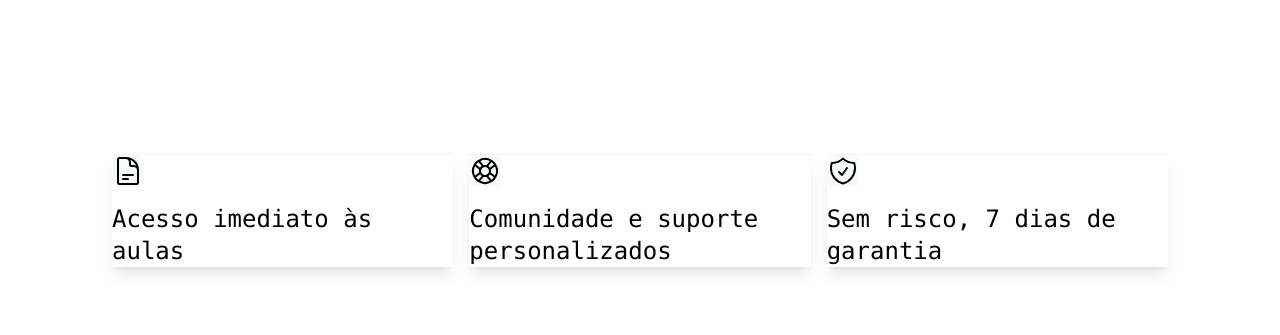
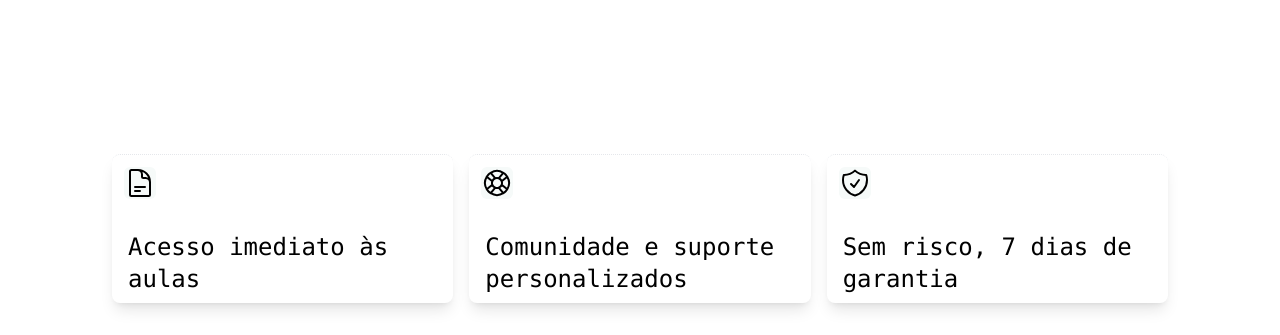
Before and after one commit to carlogia7/Projeto_tailwind_css, a website: page src/index.html in a window 1280 px wide. Shown: the part 1062-1397 px from the top of the page. Before the commit the page ends 1361 px from the top, so only its background shows below. Drawn offline with Linux system fonts and the light colour scheme; a web font is replaced by a local one.

Commit message:
pequenas alterações

```diff
--- a/src/index.html
+++ b/src/index.html
@@ -61,24 +61,27 @@
             </div>
         </div>
         <div class="grid grid-cols-3 gap-4 px-28 py-8">
-            <div class="border-t-[1px] border-dotted shadow-lg">
-                <svg xmlns="http://www.w3.org/2000/svg" fill="none" viewBox="0 0 24 24" stroke-width="1.5" stroke="currentColor" class="w-8 h-8 mb-4 bg-[#F6FAF9] rounded-md">
+            <div class="border-t-[1px] border-dotted shadow-lg rounded-lg">
+                <svg xmlns="http://www.w3.org/2000/svg" fill="none" viewBox="0 0 24 24" stroke-width="1.5" stroke="currentColor" class="w-8 h-8 m-3 bg-[#F6FAF9] rounded-md mb-8">
                     <path stroke-linecap="round" stroke-linejoin="round" d="M19.5 14.25v-2.625a3.375 3.375 0 0 0-3.375-3.375h-1.5A1.125 1.125 0 0 1 13.5 7.125v-1.5a3.375 3.375 0 0 0-3.375-3.375H8.25m0 12.75h7.5m-7.5 3H12M10.5 2.25H5.625c-.621 0-1.125.504-1.125 1.125v17.25c0 .621.504 1.125 1.125 1.125h12.75c.621 0 1.125-.504 1.125-1.125V11.25a9 9 0 0 0-9-9Z" />
                 </svg>
-                <h2 class="text-2xl font-mono">Acesso imediato às aulas</h2>
+                <h2 class="text-2xl font-mono ml-4 mb-2">Acesso imediato às aulas</h2>
             </div>
-            <div class="border-t-[1px] border-dotted shadow-lg">
-                <svg xmlns="http://www.w3.org/2000/svg" fill="none" viewBox="0 0 24 24" stroke-width="1.5" stroke="currentColor" class="w-8 h-w-8 mb-4 bg-[#F6FAF9] rounded-md">
+            <div class="border-t-[1px] border-dotted shadow-lg rounded-lg">
+                <svg xmlns="http://www.w3.org/2000/svg" fill="none" viewBox="0 0 24 24" stroke-width="1.5" stroke="currentColor" class="w-8 h-w-8 m-3 bg-[#F6FAF9] rounded-md mb-8">
                     <path stroke-linecap="round" stroke-linejoin="round" d="M16.712 4.33a9.027 9.027 0 0 1 1.652 1.306c.51.51.944 1.064 1.306 1.652M16.712 4.33l-3.448 4.138m3.448-4.138a9.014 9.014 0 0 0-9.424 0M19.67 7.288l-4.138 3.448m4.138-3.448a9.014 9.014 0 0 1 0 9.424m-4.138-5.976a3.736 3.736 0 0 0-.88-1.388 3.737 3.737 0 0 0-1.388-.88m2.268 2.268a3.765 3.765 0 0 1 0 2.528m-2.268-4.796a3.765 3.765 0 0 0-2.528 0m4.796 4.796c-.181.506-.475.982-.88 1.388a3.736 3.736 0 0 1-1.388.88m2.268-2.268 4.138 3.448m0 0a9.027 9.027 0 0 1-1.306 1.652c-.51.51-1.064.944-1.652 1.306m0 0-3.448-4.138m3.448 4.138a9.014 9.014 0 0 1-9.424 0m5.976-4.138a3.765 3.765 0 0 1-2.528 0m0 0a3.736 3.736 0 0 1-1.388-.88 3.737 3.737 0 0 1-.88-1.388m2.268 2.268L7.288 19.67m0 0a9.024 9.024 0 0 1-1.652-1.306 9.027 9.027 0 0 1-1.306-1.652m0 0 4.138-3.448M4.33 16.712a9.014 9.014 0 0 1 0-9.424m4.138 5.976a3.765 3.765 0 0 1 0-2.528m0 0c.181-.506.475-.982.88-1.388a3.736 3.736 0 0 1 1.388-.88m-2.268 2.268L4.33 7.288m6.406 1.18L7.288 4.33m0 0a9.024 9.024 0 0 0-1.652 1.306A9.025 9.025 0 0 0 4.33 7.288" />
                 </svg>
-                <h2 class="text-2xl font-mono">Comunidade e suporte personalizados</h2>
+                <h2 class="text-2xl font-mono ml-4 mb-2">Comunidade e suporte personalizados</h2>
             </div>
-            <div class="border-t-[1px] border-dotted shadow-lg">
-                <svg xmlns="http://www.w3.org/2000/svg" fill="none" viewBox="0 0 24 24" stroke-width="1.5" stroke="currentColor" class="w-8 h-8 mb-4 bg-[#F6FAF9] rounded-md">
+            <div class="border-t-[1px] border-dotted shadow-lg rounded-lg">
+                <svg xmlns="http://www.w3.org/2000/svg" fill="none" viewBox="0 0 24 24" stroke-width="1.5" stroke="currentColor" class="w-8 h-8 m-3 bg-[#F6FAF9] rounded-md mb-8">
                     <path stroke-linecap="round" stroke-linejoin="round" d="M9 12.75 11.25 15 15 9.75m-3-7.036A11.959 11.959 0 0 1 3.598 6 11.99 11.99 0 0 0 3 9.749c0 5.592 3.824 10.29 9 11.623 5.176-1.332 9-6.03 9-11.622 0-1.31-.21-2.571-.598-3.751h-.152c-3.196 0-6.1-1.248-8.25-3.285Z" />
                 </svg>
-                <h2 class="text-2xl font-mono">Sem risco, 7 dias de garantia</h2>
+                <h2 class="text-2xl font-mono ml-4 mb-2">Sem risco, 7 dias de garantia</h2>
             </div>
+        </div>
+        <div class="flex">
+
         </div>
     </main>
 </body>
```
Also changed, not shown: src/output.css.
